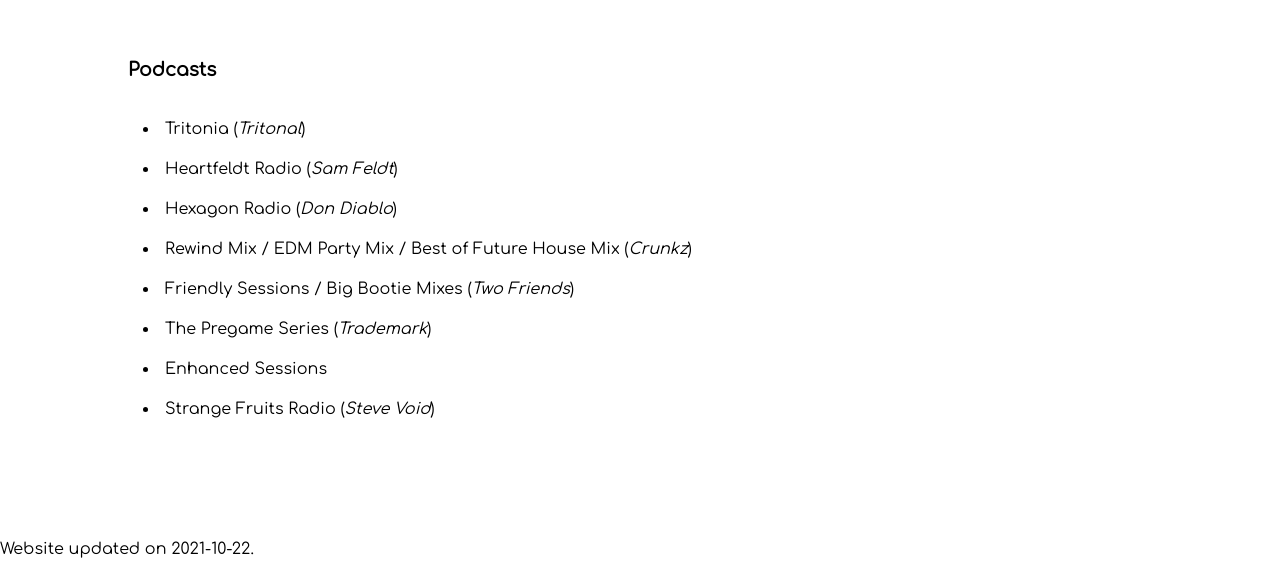
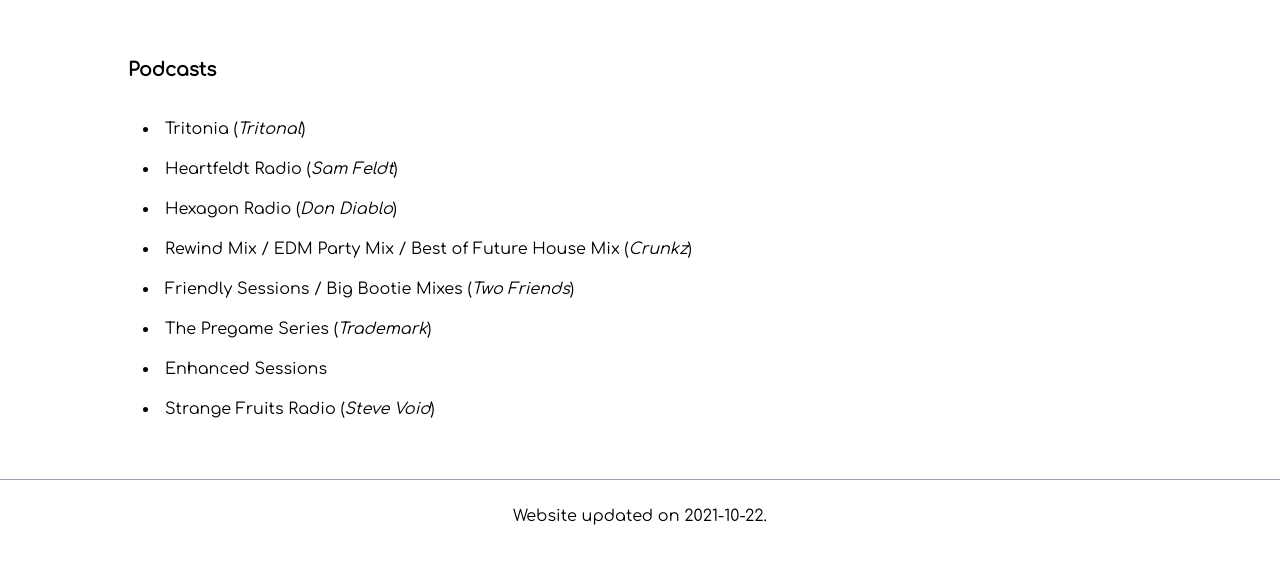
Before and after one commit to acoache/acoache.github.io, a React (Create React App) app: page /#/Music in a window 1280 px wide. Shown: the part 3689-4258 px from the top of the page. Built offline with nearby package versions, Linux system fonts and the light colour scheme; grey boxes are pictures that could not be loaded.

Commit message:
Enhance the footer

```diff
--- a/src/components/Footer/index.jsx
+++ b/src/components/Footer/index.jsx
@@ -1,5 +1,6 @@
 import React from "react";
 import date from '../../static/updateDate';
+import './styles.scss';
 
 function Footer() {
   return (
--- a/src/components/Footer/styles.scss
+++ b/src/components/Footer/styles.scss
@@ -1,4 +1,12 @@
 @import 'src/scss/variables';
+
+.footer{
+  border-top: 1px solid #9ea4b2;
+  width: 100%;
+  text-align: center;
+  margin-top: -50px;
+  padding-bottom: 2px;
+}
 
 .english {
 
--- a/src/components/Footer_fr/styles.scss
+++ b/src/components/Footer_fr/styles.scss
@@ -1,4 +1,12 @@
 @import 'src/scss/variables';
+
+.footer{
+  border-top: 1px solid #9ea4b2;
+  width: 100%;
+  text-align: center;
+  margin-top: -50px;
+  padding-bottom: 2px;
+}
 
 .english {
 
--- a/src/components/Musique_fr/index.jsx
+++ b/src/components/Musique_fr/index.jsx
@@ -1,5 +1,5 @@
 import React from 'react';
-import Footer from '../../components/Footer';
+import Footer from '../../components/Footer_fr';
 import DocumentMeta from 'react-document-meta';
 import { HashLink } from 'react-router-hash-link';
 import './styles.scss';
--- a/src/components/News/styles.scss
+++ b/src/components/News/styles.scss
@@ -49,7 +49,11 @@
     padding-left: 15px;
   }
 
-  ul:hover, a:hover{
+  ul:hover {
+    color: black !important;
+  }
+
+  a:hover {
     color: #9ea4b2 !important;
   }
 
--- a/src/components/News_fr/styles.scss
+++ b/src/components/News_fr/styles.scss
@@ -49,7 +49,11 @@
     padding-left: 15px;
   }
 
-  ul:hover, a:hover{
+  ul:hover {
+    color: black !important;
+  }
+
+  a:hover{
     color: #9ea4b2 !important;
   }
 
--- a/src/components/Publications/index.jsx
+++ b/src/components/Publications/index.jsx
@@ -32,8 +32,8 @@
           <li>
             <p>
               <b>Coache, A. </b>
-              & Larose, F. “Do schools kill creativity?” Well, they help analyze po
-              pularity! Annual Meeting of the SSC, Montréal. June 4, 2018.
+              & Larose, F. “Do schools kill creativity?” Well, they help analyze
+              popularity! Annual Meeting of the SSC, Montréal. June 4, 2018.
               <p>
                 [
                 <a href={TedTalks} target="_blank" rel="noreferrer">Poster</a>
```
